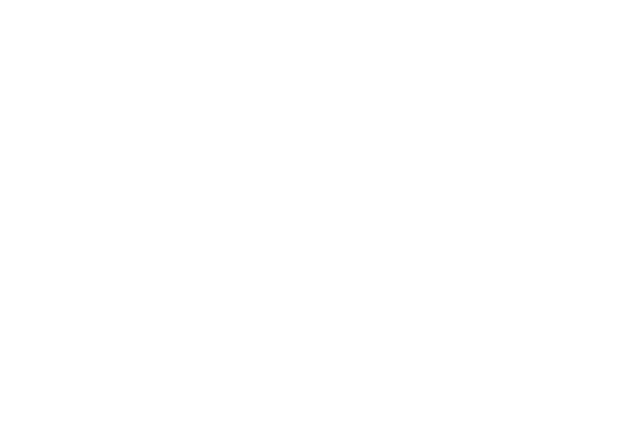
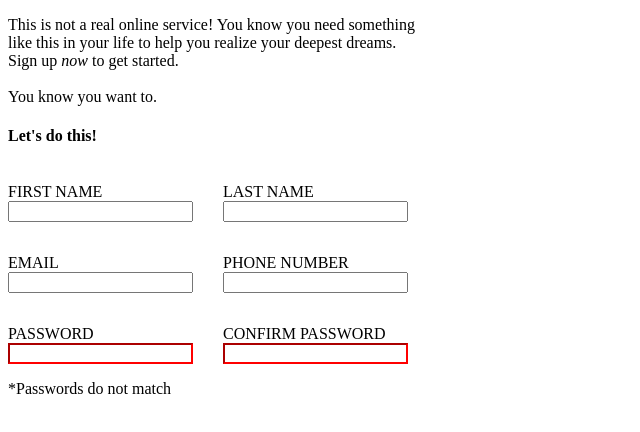
Before and after one commit to ThaboChambule/Sign-up-Form, a plain HTML site: page index.html in a window 1280 px wide. Shown: the whole page, without its empty margins (0-640 px from the left). Drawn offline with Linux system fonts and the light colour scheme.

Commit message:
Add html elements

```diff
--- a/index.html
+++ b/index.html
@@ -3,9 +3,85 @@
 <head>
     <meta charset="UTF-8">
     <meta name="viewport" content="width=device-width, initial-scale=1.0">
-    <title>Document</title>
+    <title>Sign-up</title>
+    <link rel="stylesheet" href="styles/style.css">
 </head>
 <body>
+    <div class="Container">
+
+        <div>
+        <section>
+        <p>
+            This is not a real online service! You know you need something <br> like this in your life to help you realize your deepest dreams.<br> Sign up <em>now</em> to get started.
+            <br>
+            <br>
+            You know you want to.
+
+        </p>
+
+
+
+        </section>
+        <h4>Let's do this!</h4>
+        <form>
+            <div class="row1">
+            <p>
+            <label for="firstName">FIRST NAME</label><br>
+            <input name="firstName" id="firstName">
+            </p>
+            <p>
+            <label for="lastName">LAST NAME</label> <br>
+            <input name="lastName" id="lastName">
+            </p>
+            </div>
+
+            <div class="row2">
+            <p>
+            <label for="Email">EMAIL</label><br>
+            <input name="email" id="email">
+            </p>
+            <p>
+            <label for="number">PHONE NUMBER</label><br>
+             <input name="number" id="number">
+            </p>
+            </div>
+            <div class="row3">
+            <p>
+             <label for="password">PASSWORD</label><br>
+             <input name="password" id="password">
+             </p>
+             <p>
+              <label for="confirmPassword">CONFIRM PASSWORD</label><br>
+              <input name="confirmPassword" id="confirmPassword">
+            </p>
+
+            </div>
+            <span>*Passwords do not match</span>
+
+
+
+
+        </form>
+
+
+
+
+        <section>
+
+
+
+        </section>
+
+
+        </div>
+
+
+
+        </div>
+
+
+
+    </div>
 
 </body>
 </html>
--- a/styles/style.css
+++ b/styles/style.css
@@ -0,0 +1,11 @@
+.row1, .row2, .row3 {
+    display: flex;
+    align-items: center;
+
+}
+.row1 p, .row2 p, .row3 p {
+    margin-right: 30px;
+}
+.row3 input {
+    border-color: red;
+}
```
